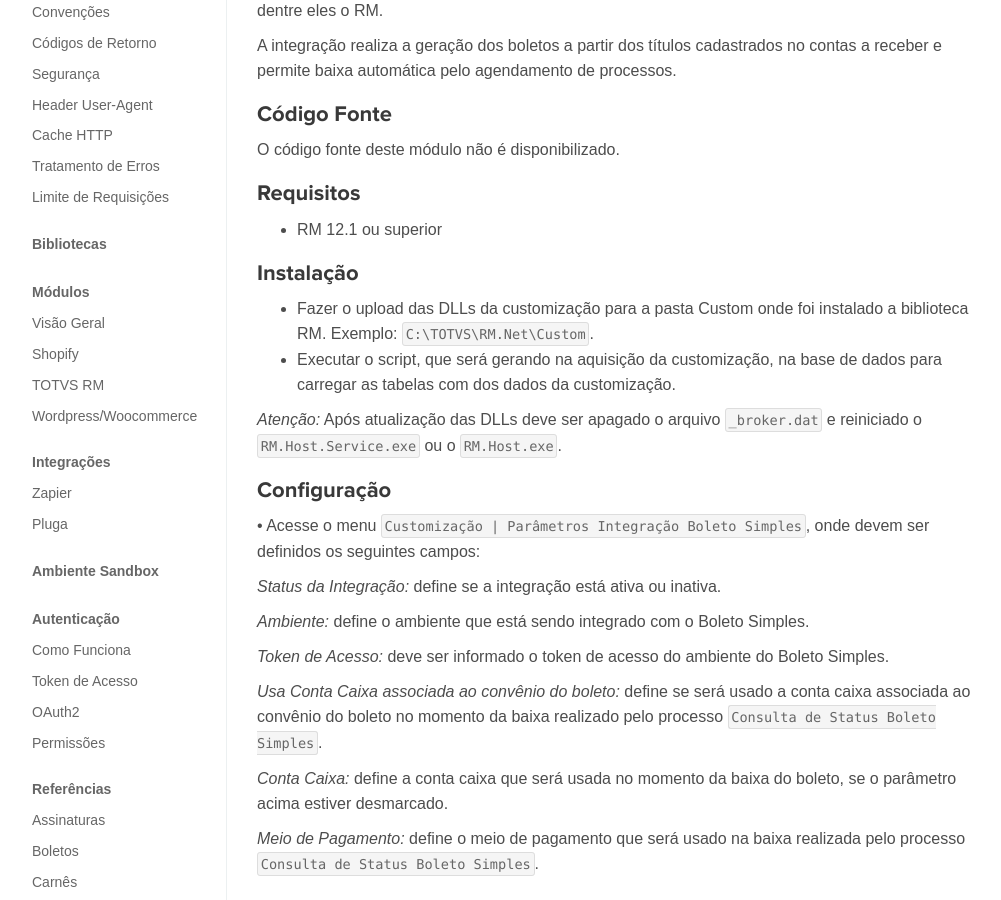
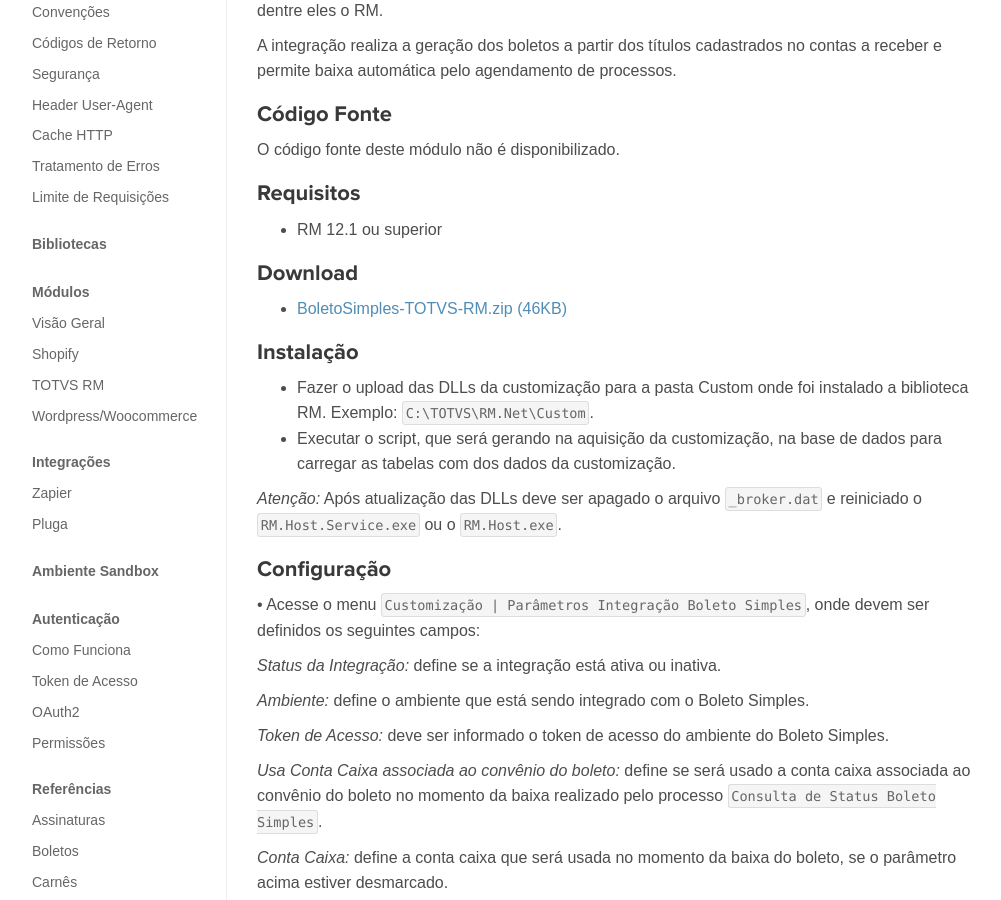
Before and after one commit to BoletoSimples/boletosimples-docs, a Jekyll site: the page built from modules/totvs-rm.md, in a window 1280 px wide and 900 px high, scrolled down 300 px. Shown: the whole window, without its empty margins (143-1144 px from the left). Built offline with Jekyll 4.4.1, drawn with Linux system fonts in a browser that asks for light colours.

Commit message:
adds totvs module to download

```diff
--- a/modules/totvs-rm.md
+++ b/modules/totvs-rm.md
@@ -17,6 +17,10 @@ O código fonte deste módulo não é disponibilizado.
 ### Requisitos
 
 * RM 12.1 ou superior
+
+### Download
+
+* [BoletoSimples-TOTVS-RM.zip (46KB)](/downloads/BoletoSimples-TOTVS-RM.zip)
 
 ### Instalação
 
```
Also changed, not shown: 1 other file.
